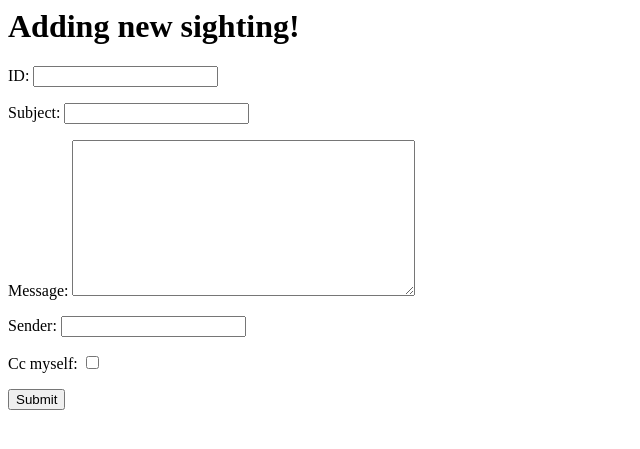
After one commit to ys3250/squirrelproject, a Django app: page /sightings/add/ in a window 1280 px wide. The commit adds this page. Shown: the top 449 px of the page, without its empty margins (0-640 px from the left). Run offline with Django 3.2, Linux system fonts and the light colour scheme.

Commit message:
Added add new sighting page with the mock up form

```diff
--- /dev/null
+++ b/sightings/forms.py
@@ -0,0 +1,8 @@
+from django import forms
+
+class AddForm(forms.Form):
+    unique_squirrel_id = forms.CharField(label='ID', max_length=100)
+    subject = forms.CharField(max_length=100)
+    message = forms.CharField(widget=forms.Textarea)
+    sender = forms.EmailField()
+    cc_myself = forms.BooleanField(required=False)
--- /dev/null
+++ b/sightings/templates/sightings/addpage.html
@@ -0,0 +1,9 @@
+<h1> Adding new sighting! </h1>
+
+{% if error_message %}<p><strong>{{ error_message }}</strong></p>{% endif %}
+
+<form action = "/add/" method = "post">
+    {% csrf_token %}
+    {{ form.as_p }}
+    <input type = "submit" value = "Submit">
+</form>
--- a/sightings/templates/sightings/all.html
+++ b/sightings/templates/sightings/all.html
@@ -1,5 +1,5 @@
 <h1> Sightings in Central Park</h1>
-<h3> <a href='/add'> Add Sighting </h3>
+<h3> <a href='/sightings/add'> Add Sighting </h3>
 <ul>
     {% for sighting in sightings %}
         <li>
--- a/sightings/urls.py
+++ b/sightings/urls.py
@@ -4,9 +4,9 @@ from . import views
 
 urlpatterns = [
     path('', views.all_sightings, name = 'all_sightings'),
+    path('add/', views.add_sighting, name = 'add_sighting'),
     path('<str:unique_squirrel_id>/', views.sighting_details),
     # path('<str:unique_squirrel_id>/', views.DetailView.as_view(), name='detail'),
-    path('add/',views.sighting_details),
 ]
 
 app_name = 'sightings'
--- a/sightings/views.py
+++ b/sightings/views.py
@@ -6,6 +6,7 @@ from django.http import Http404
 from django.urls import reverse
 from django.views import generic
 from django.utils import timezone
+from .forms import AddForm
 
 def all_sightings(request):
     response_text = 'Here are the sightings in our database!'
@@ -21,11 +22,29 @@ def sighting_details(request, unique_squirrel_id):
     return render(request, 'sightings/detail.html', {'squirrel': squirrel})
     # return HttpResponse(Squirrel.unique_squirrel_id)
 
-class DetailView(generic.DetailView):
-    model = Squirrel
-    template_name = 'squirrel/detail.html'
+def add_sighting(request):
+    # if this is a POST request we need to process the form data
+    if request.method == 'POST':
+        # create a form instance and populate it with data from the request:
+        form = AddForm(request.POST)
+        # check whether it's valid:
+        if form.is_valid():
+            # process the data in form.cleaned_data as required
+            # ...
+            # redirect to a new URL:
+            return HttpResponseRedirect('/thanks/')
 
-def detail(request, unique_squirrel_id):
-    squirrel = get_object_or_404(Squirrel, pk = unique_squirrel_id)
-    return render(request, 'squirrel/detail.html', {'squirrel': squirrel})
+    # if a GET (or any other method) we'll create a blank form
+    else:
+        form = AddForm()
+
+    return render(request, 'sightings/addpage.html', {'form': form})
+
+# class DetailView(generic.DetailView):
+#     model = Squirrel
+#     template_name = 'squirrel/detail.html'
+
+# def detail(request, unique_squirrel_id):
+#     squirrel = get_object_or_404(Squirrel, pk = unique_squirrel_id)
+#     return render(request, 'squirrel/detail.html', {'squirrel': squirrel})
 # Create your views here.
```
Also changed, not shown: 1 other file.
